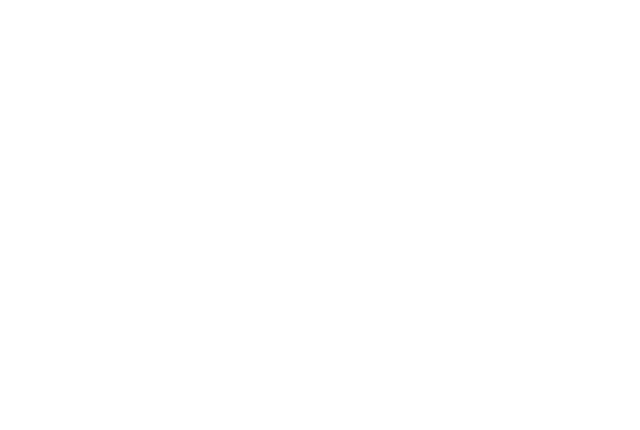
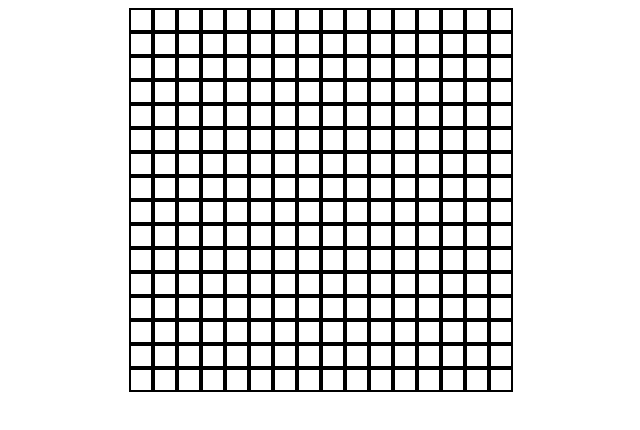
Before and after one commit to juustins/etch-a-sketch, a plain HTML site: page index.html in a window 1280 px wide. Shown: the whole page, without its empty margins (319-959 px from the left). Drawn offline with Linux system fonts and the light colour scheme.

Commit message:
Created styles.css. Added a function 'creategrids()' to create grid divs and then insert them into newly created columns divs

```diff
--- a/code.js
+++ b/code.js
@@ -0,0 +1,31 @@
+
+createGrids();
+
+
+function createGrids(){
+    let divArray = [];
+
+    for(let i = 0; i < 16;i++){
+        let gridDiv = document.createElement('div');
+        gridDiv.classList.add("gridDiv");
+        divArray.push(gridDiv);
+    }
+
+    const mainArea = document.querySelector("main");
+
+
+
+    for(let i = 0; i < 16;i++){
+        let gridColumn = document.createElement("div")
+        gridColumn.classList.add("gridColomn")
+
+
+        for(let j = 0; j < 16;j++){
+            let gridDiv = document.createElement('div');
+            gridDiv.classList.add("gridDiv");
+            gridColumn.appendChild(gridDiv);
+        }
+        mainArea.appendChild(gridColumn);
+    }
+
+}
--- a/index.html
+++ b/index.html
@@ -5,8 +5,12 @@
     <meta name="viewport" content="width=device-width, initial-scale=1.0">
     <title>Etch-a-sketch</title>
     <script src="code.js" defer></script>
+    <link rel="stylesheet" href="styles.css">
 </head>
 <body>
+    <main>
+
+    </main>
 
 </body>
 </html>
--- /dev/null
+++ b/styles.css
@@ -0,0 +1,11 @@
+.gridDiv
+{
+    border: 2px solid black;
+    width: 20px;
+    height: 20px;
+}
+
+main {
+    display: flex;
+    justify-content: center;
+}
```
